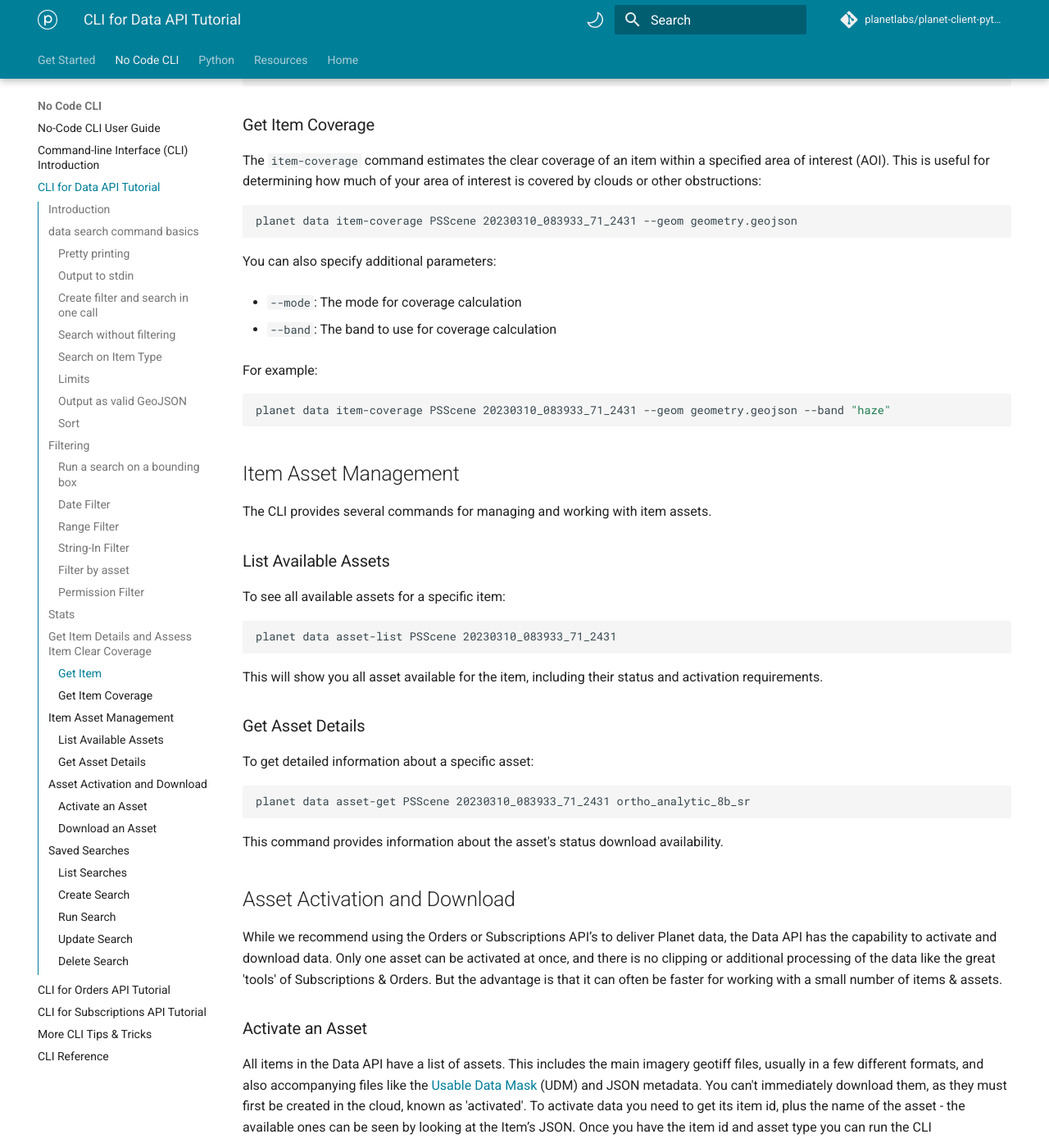
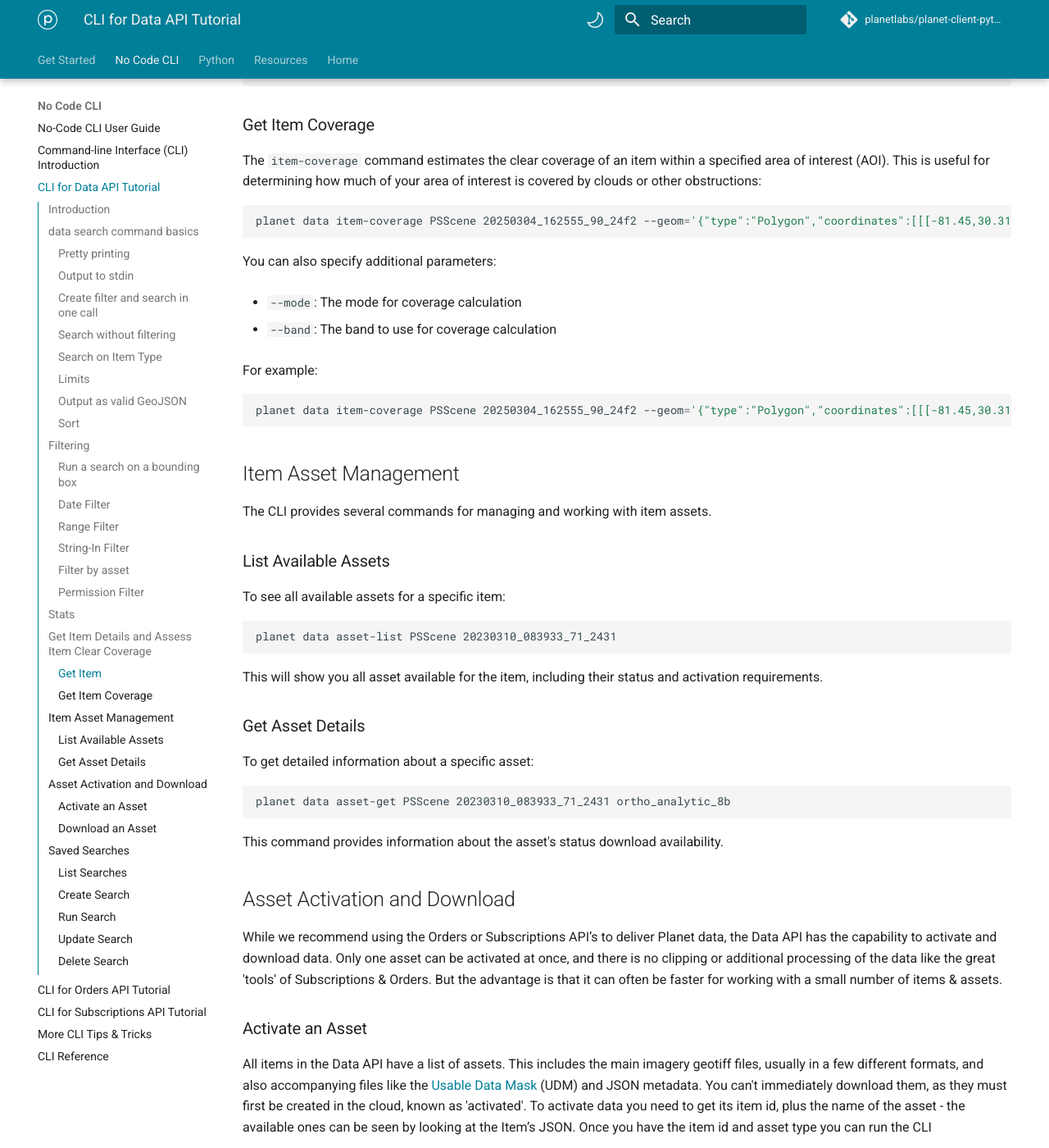
Before and after one commit to planetlabs/planet-client-python, an MkDocs documentation site: the page built from docs/cli/cli-data.md, in a window 1280 px wide and 1400 px high, scrolled down 8293 px. Shown: the whole window at 82% size. Built offline with MkDocs 1.6.1 and Material for MkDocs 9.7.7, drawn with Linux system fonts in a browser that asks for light colours; comment, search, counter and statistics services are not loaded.

Commit message:
doc example update

````diff
--- a/docs/cli/cli-data.md
+++ b/docs/cli/cli-data.md
@@ -441,7 +441,7 @@ planet data item-get PSScene 20230310_083933_71_2431
 The `item-coverage` command estimates the clear coverage of an item within a specified area of interest (AOI). This is useful for determining how much of your area of interest is covered by clouds or other obstructions:
 
 ```sh
-planet data item-coverage PSScene 20230310_083933_71_2431 --geom geometry.geojson
+planet data item-coverage PSScene 20250304_162555_90_24f2 --geom='{"type":"Polygon","coordinates":[[[-81.45,30.31],[-81.45,30.23],[-81.38,30.23],[-81.45,30.31]]]}'
 ```
 
 You can also specify additional parameters:
@@ -453,7 +453,7 @@ You can also specify additional parameters:
 For example:
 
 ```sh
-planet data item-coverage PSScene 20230310_083933_71_2431 --geom geometry.geojson --band "haze"
+planet data item-coverage PSScene 20250304_162555_90_24f2 --geom='{"type":"Polygon","coordinates":[[[-81.45,30.31],[-81.45,30.23],[-81.38,30.23],[-81.45,30.31]]]}' --band='snow'
 ```
 
 ## Item Asset Management
@@ -475,7 +475,7 @@ This will show you all asset available for the item, including their status and
 To get detailed information about a specific asset:
 
 ```sh
-planet data asset-get PSScene 20230310_083933_71_2431 ortho_analytic_8b_sr
+planet data asset-get PSScene 20230310_083933_71_2431 ortho_analytic_8b
 ```
 
 This command provides information about the asset's status download availability.
````
Also changed, not shown: design-docs/CLI-Data.md (+9 -13 lines).
